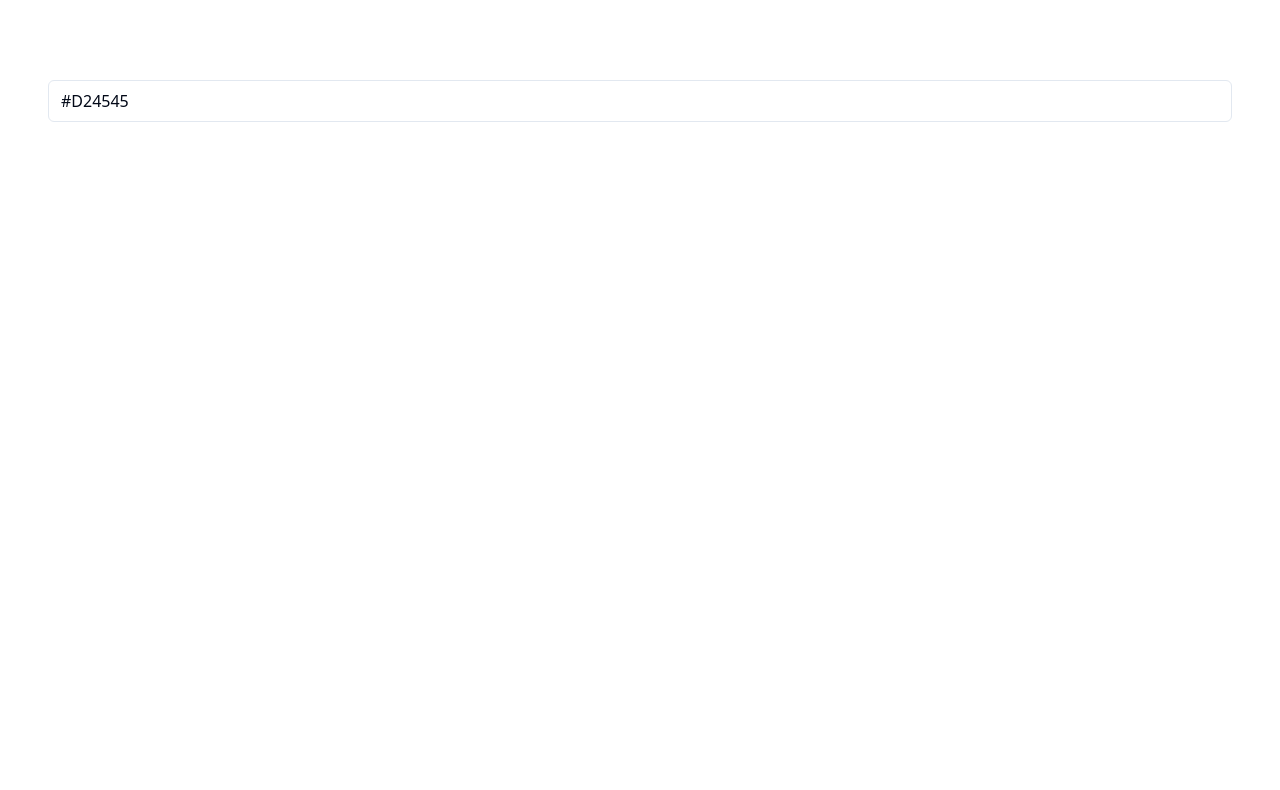
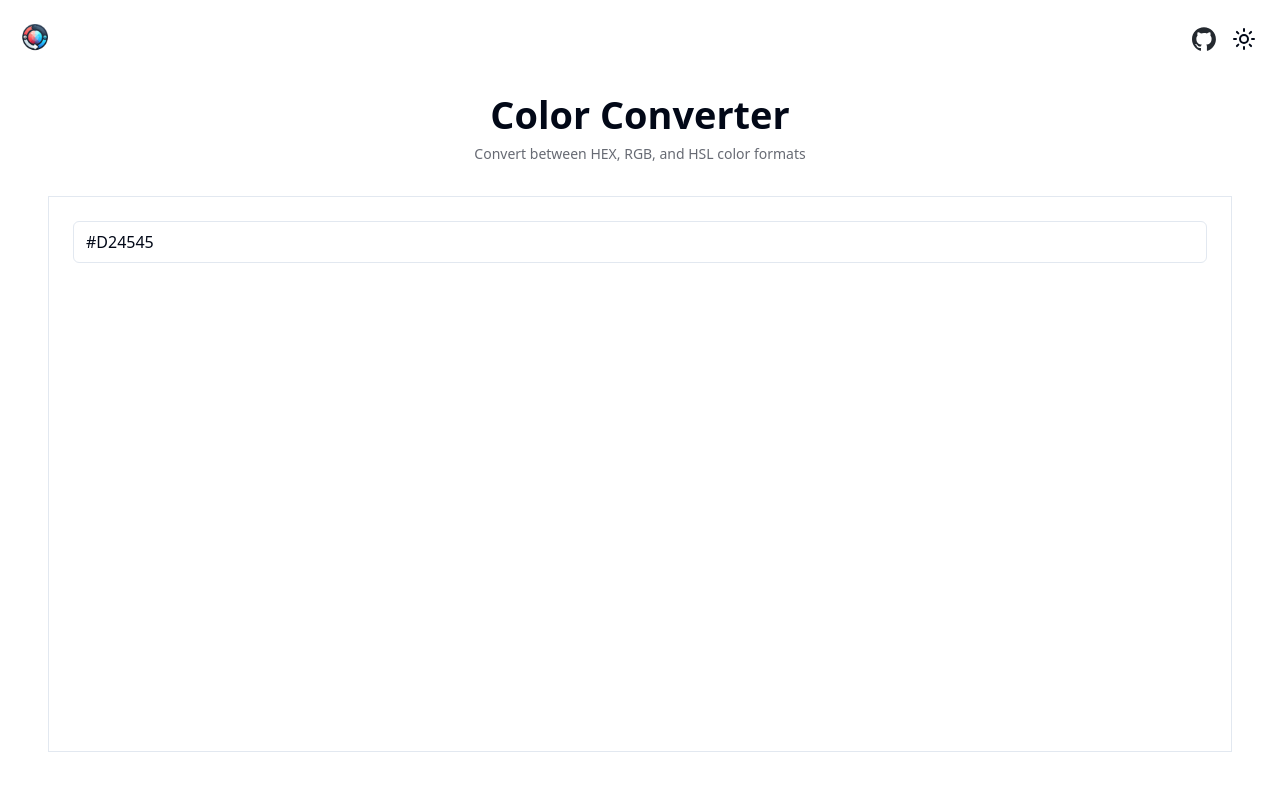
Before and after one commit to Tan-int/give-me-colors, a React (Vite) app: page / in a window 1280 px wide. Shown: the top 790 px of the page. Built offline with nearby package versions, Linux system fonts and the light colour scheme.

Commit message:
style: layout stylings to home page

```diff
--- a/src/App.tsx
+++ b/src/App.tsx
@@ -1,7 +1,8 @@
+import { colorPicker } from '@/lib/services/colorPicker';
+import { INITIAL_COLOR_CODE } from '@/lib/utils/constants';
+import Appbar from '@components/Appbar';
 import Input from '@components/Input';
 import { ChangeEvent, useState } from 'react';
-import { colorPicker } from './lib/services/colorPicker';
-import { INITIAL_COLOR_CODE } from './lib/utils/constants';
 
 function App() {
   const [input, setInput] = useState<string>(INITIAL_COLOR_CODE);
@@ -13,16 +14,23 @@
   };
 
   return (
-    <div className="flex h-screen w-full flex-col items-center px-12 pt-20">
-      <Input
-        className="h-auto w-full"
-        value={input}
-        onChange={handleInputChange}
-      />
-      {/* <div
-        className="h-[200px] w-[200px]"
-        style={{ backgroundColor: color.hex }}
-      ></div> */}
+    <div className="flex h-screen flex-col">
+      <Appbar />
+      <div className="flex h-full w-full flex-col items-center px-12 pb-12">
+        <div className="mb-8 mt-4 flex w-full flex-col items-center">
+          <h1 className="text-2xl font-semibold">Color Converter</h1>
+          <p className="text-sm opacity-60">
+            Convert between HEX, RGB, and HSL color formats
+          </p>
+        </div>
+        <div className="h-full w-full border p-6">
+          <Input
+            value={input}
+            onChange={handleInputChange}
+            className="w-full text-base"
+          />
+        </div>
+      </div>
     </div>
   );
 }
--- a/src/components/Appbar/Appbar.tsx
+++ b/src/components/Appbar/Appbar.tsx
@@ -4,7 +4,7 @@
 
 export default function Appbar() {
   return (
-    <div className="flex w-full justify-between px-3 py-2">
+    <div className="flex w-full justify-between px-3 py-4 pb-2">
       <div className="h-auto w-12">
         <img src={logo} />
       </div>
```
